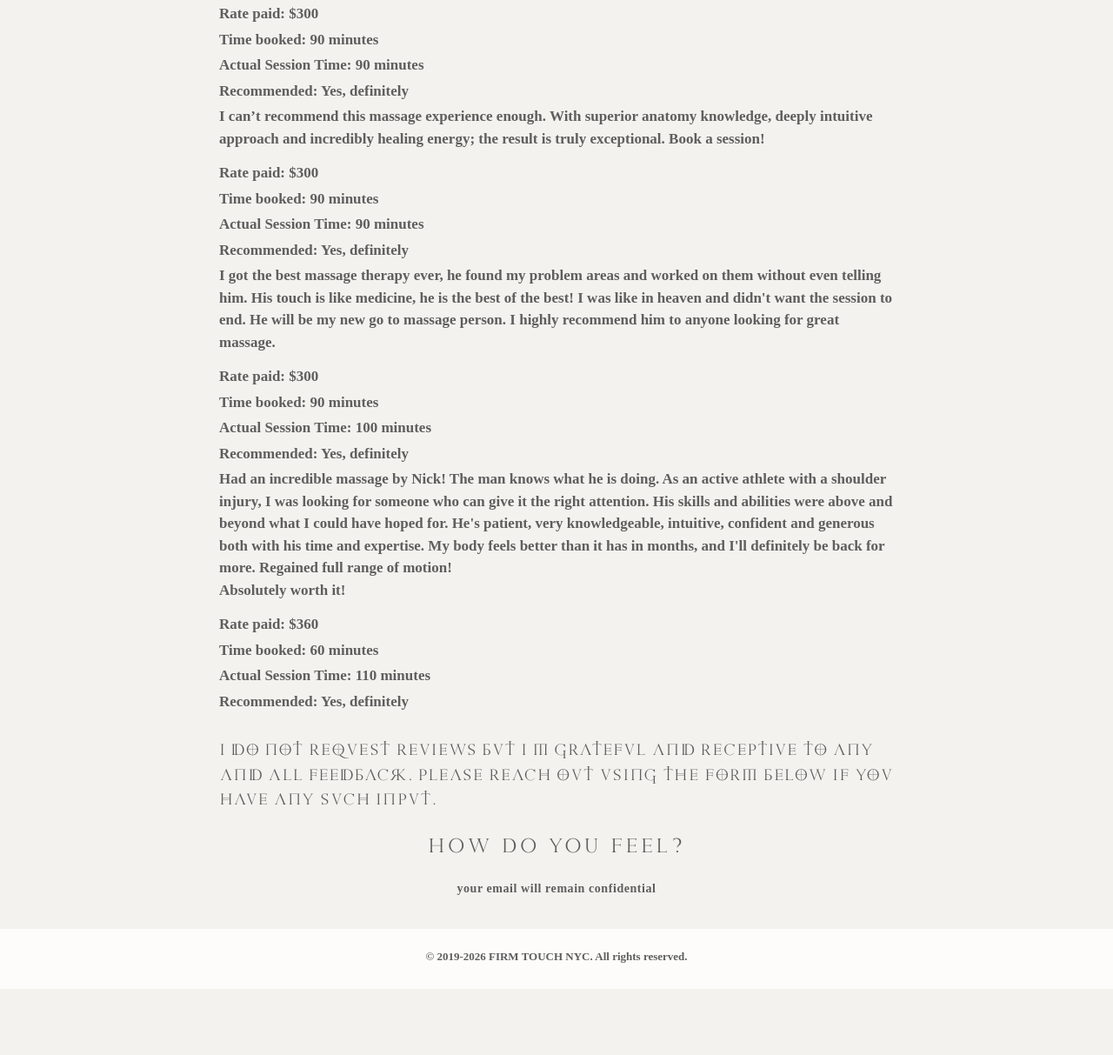
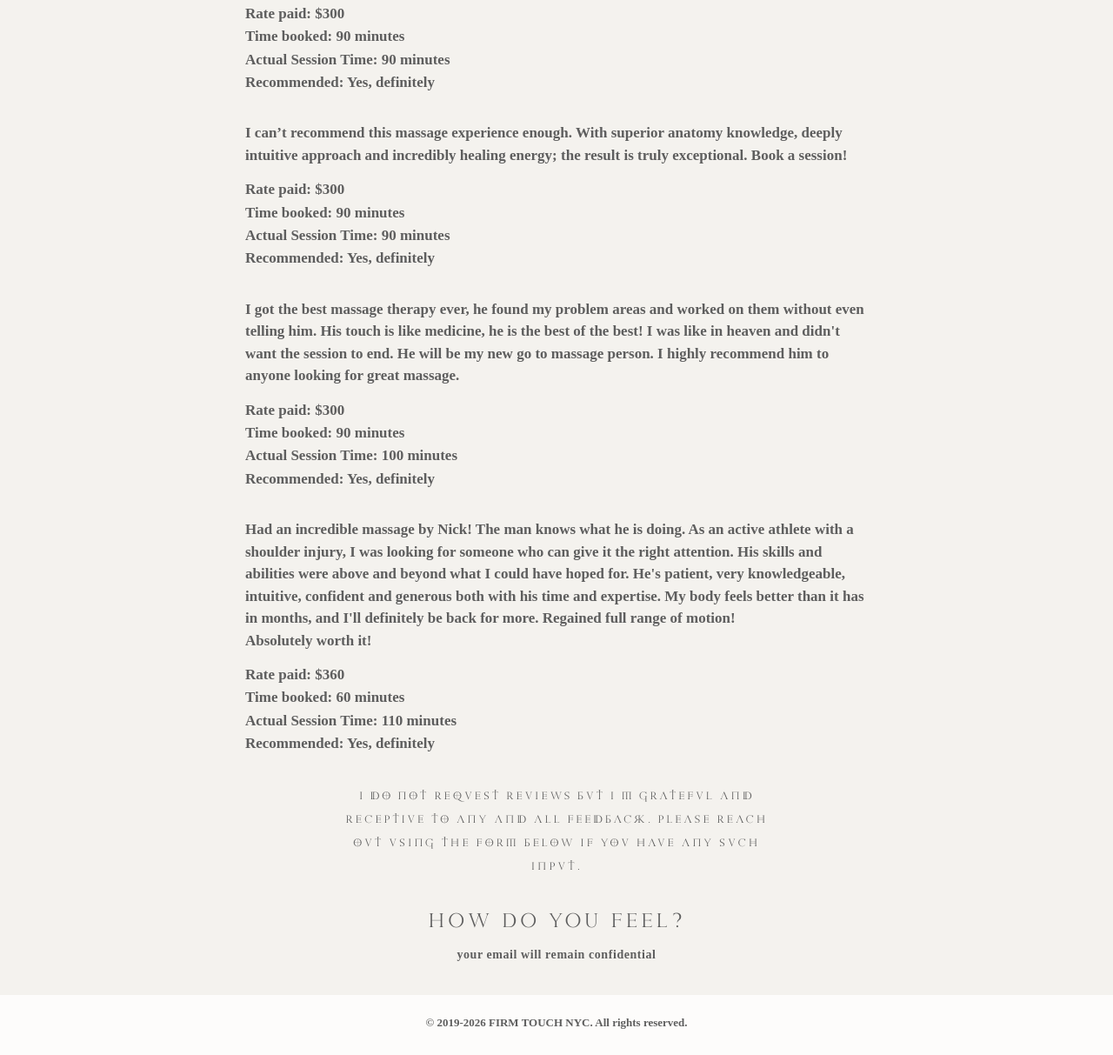
Before and after one commit to somasanctuarynyc/FirmTouch, a plain HTML site: page reviews.html in a window 1280 px wide. Shown: the part 643-1856 px from the top of the page at 87% size. Before the commit the page ends 1780 px from the top, so only its background shows below. Drawn offline with Linux system fonts and the light colour scheme.

Commit message:
Space the reviews and put the FAQ title with its questions.
Each review stays with its session details, and the FAQ heading no longer splits the first answer.

```diff
--- a/reviews.html
+++ b/reviews.html
@@ -7,7 +7,7 @@
   <meta name="description" content="See what clients say about their experience with us!">
   <link rel="stylesheet" href="site.css">
 </head>
-<body>
+<body class="sheet-reviews">
   <header>
     <a class="phone" href="tel:8646253348">864.625.3348</a>
     <a href="index.html"><img src="img/seal-live.png" alt="Firm Touch NYC"></a>
@@ -21,30 +21,28 @@
   <main class="page">
 
     <div class="copy">
+<article class="review">
 <p>The second he put his hands on me, I knew this was going to be an excellent massage. He carefully palpated my back and shoulders, assessing where I held tension and what areas needed the most attention. It's rare to get this kind of thoughtful and precise kind of work done. If you are in serious need of therapeutic work, book him now. I could go on and on with superlatives, but I think it's best to simply say that he has the expertise needed to deliver a top quality therapeutic massage, and his healing hands feel amazing.</p>
-<p class="meta">Rate paid: $300</p>
-<p class="meta">Time booked: 90 minutes</p>
-<p class="meta">Actual Session Time: 90 minutes</p>
-<p class="meta">Recommended: Yes, definitely</p>
+<p class="meta">Rate paid: $300<br>Time booked: 90 minutes<br>Actual Session Time: 90 minutes<br>Recommended: Yes, definitely</p>
+</article>
+<article class="review">
 <p>I can’t recommend this massage experience enough. With superior anatomy knowledge, deeply intuitive approach and incredibly healing energy; the result is truly exceptional. Book a session!</p>
-<p class="meta">Rate paid: $300</p>
-<p class="meta">Time booked: 90 minutes</p>
-<p class="meta">Actual Session Time: 90 minutes</p>
-<p class="meta">Recommended: Yes, definitely</p>
+<p class="meta">Rate paid: $300<br>Time booked: 90 minutes<br>Actual Session Time: 90 minutes<br>Recommended: Yes, definitely</p>
+</article>
+<article class="review">
 <p>I got the best massage therapy ever, he found my problem areas and worked on them without even telling him. His touch is like medicine, he is the best of the best! I was like in heaven and didn't want the session to end. He will be my new go to massage person. I highly recommend him to anyone looking for great massage.</p>
-<p class="meta">Rate paid: $300</p>
-<p class="meta">Time booked: 90 minutes</p>
-<p class="meta">Actual Session Time: 100 minutes</p>
-<p class="meta">Recommended: Yes, definitely</p>
+<p class="meta">Rate paid: $300<br>Time booked: 90 minutes<br>Actual Session Time: 100 minutes<br>Recommended: Yes, definitely</p>
+</article>
+<article class="review">
 <p>Had an incredible massage by Nick! The man knows what he is doing. As an active athlete with a shoulder injury, I was looking for someone who can give it the right attention. His skills and abilities were above and beyond what I could have hoped for. He's patient, very knowledgeable, intuitive, confident and generous both with his time and expertise. My body feels better than it has in months, and I'll definitely be back for more. Regained full range of motion!<br>
 Absolutely worth it!</p>
-<p class="meta">Rate paid: $360</p>
-<p class="meta">Time booked: 60 minutes</p>
-<p class="meta">Actual Session Time: 110 minutes</p>
-<p class="meta">Recommended: Yes, definitely</p>
-<h3>I do not request reviews but I'm grateful and receptive to any and all feedback. Please reach out using the form below if you have any such input.</h3>
+<p class="meta">Rate paid: $360<br>Time booked: 60 minutes<br>Actual Session Time: 110 minutes<br>Recommended: Yes, definitely</p>
+</article>
+<h3 class="note">I do not request reviews but I'm grateful and receptive to any and all feedback. Please reach out using the form below if you have any such input.</h3>
+<div class="feel">
 <h4>HOW DO YOU FEEL?</h4>
 <h6>your email will remain confidential</h6>
+</div>
     </div>
   </main>
   <footer>© 2019-2026 FIRM TOUCH NYC. All rights reserved.</footer>
--- a/site.css
+++ b/site.css
@@ -97,7 +97,30 @@ header img { grid-column: 3; justify-self: end; width: 44px; height: 44px; objec
 }
 .figure { margin: 0 0 28px; }
 .figure img { width: 100%; height: auto; }
-.qmark { width: 180px; margin: 0 auto 18px; }
+.qmark { width: 250px; margin: 8px auto 8px; }
+.qmark img { width: 100%; height: auto; }
+.sheet-faq h3 {
+  margin: 34px 0 8px;
+  font-size: 18px;
+  letter-spacing: 0.14em;
+  text-align: center;
+}
+.sheet-faq .page { max-width: 760px; }
+.sheet-faq .aside { margin: -6px 0 18px 1.2rem; }
+.sheet-reviews .page { max-width: 760px; }
+.sheet-reviews .review { margin: 0 0 32px; }
+.sheet-reviews .review .meta { margin: 10px 0 0; line-height: 1.55; }
+.sheet-reviews .note {
+  margin: 18px auto 8px;
+  max-width: 34em;
+  text-align: center;
+  font-family: Praetoria, Didot, serif;
+  font-size: 15px;
+  letter-spacing: 0.16em;
+  line-height: 1.8;
+}
+.sheet-reviews .feel { margin-top: 28px; text-align: center; }
+.sheet-reviews .feel h6 { margin-top: 4px; }
 h1, h2, h3, h4, h5, h6 { font-weight: 700; color: #5e5e5e; }
 h1.page-title, h2.page-title {
   margin: 8px 0 22px;
```
Also changed, not shown: faq.html (+5 -5 lines).
